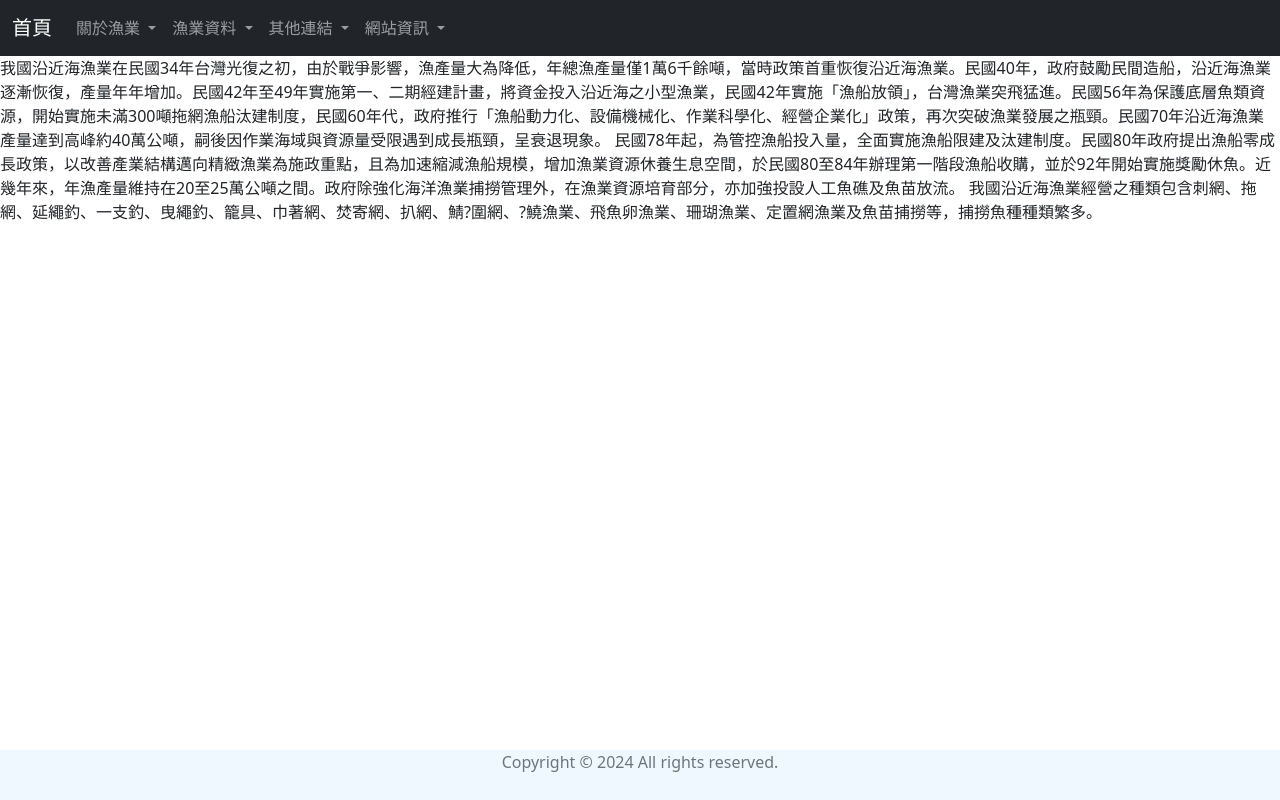
After one commit to UFOTreeboy/side_project_1, a Flask app: page /about/law in a window 1280 px wide. The commit adds this page. Run offline with Flask 3, Linux system fonts and the light colour scheme.

Commit message:
新增更多路由

```diff
--- a/backend/api_factory.py
+++ b/backend/api_factory.py
@@ -7,11 +7,12 @@ def create_app():
     from .cache.cache import cache
     cache.init_app(app)
 
-
+    from backend.map.home import homeday
     from backend.map.map_blueprint import map_blueprint
     from backend.website.website import website
     from backend.map.about import aboutfishery
-    app.register_blueprint(map_blueprint,url_prefix='/')
+    app.register_blueprint(homeday)
+    app.register_blueprint(map_blueprint,url_prefix='/map_blueprint')
     app.register_blueprint(website,url_prefix='/website')
     app.register_blueprint(aboutfishery,url_prefix='/about')
 
--- a/backend/map/about.py
+++ b/backend/map/about.py
@@ -4,6 +4,15 @@ aboutfishery = Blueprint('aboutfishery',__name__,
                 template_folder= 'templates',
                             )
 
-@aboutfishery.route("/")
+@aboutfishery.route("/about",methods=['GET'])
 def about_html():
     return render_template('about/aboutfishery.html')
+
+@aboutfishery.route("/law",methods=['GET'])
+def law_html():
+    return render_template('about/aboutlaw.html')
+
+
+@aboutfishery.route("/dilemma",methods=['GET'])
+def dilemma_html():
+    return render_template('about/aboutdilemma.html')
--- a/backend/map/map_blueprint.py
+++ b/backend/map/map_blueprint.py
@@ -7,7 +7,7 @@ map_blueprint = Blueprint('map',__name__,
                 template_folder= 'templates',
                 static_folder='static')
 
-@map_blueprint.route("/")
+@map_blueprint.route("/",methods=['GET'])
 @cache.cached(timeout=50)
 def fullscreen():
     database_name = 'treeboy'
--- /dev/null
+++ b/backend/map/templates/about/aboutlaw.html
@@ -0,0 +1,14 @@
+{% extends "base.html" %}
+
+
+{% block body %}
+
+<p>
+
+    我國沿近海漁業在民國34年台灣光復之初，由於戰爭影響，漁產量大為降低，年總漁產量僅1萬6千餘噸，當時政策首重恢復沿近海漁業。民國40年，政府鼓勵民間造船，沿近海漁業逐漸恢復，產量年年增加。民國42年至49年實施第一、二期經建計畫，將資金投入沿近海之小型漁業，民國42年實施「漁船放領」，台灣漁業突飛猛進。民國56年為保護底層魚類資源，開始實施未滿300噸拖網漁船汰建制度，民國60年代，政府推行「漁船動力化、設備機械化、作業科學化、經營企業化」政策，再次突破漁業發展之瓶頸。民國70年沿近海漁業產量達到高峰約40萬公噸，嗣後因作業海域與資源量受限遇到成長瓶頸，呈衰退現象。
+
+     民國78年起，為管控漁船投入量，全面實施漁船限建及汰建制度。民國80年政府提出漁船零成長政策，以改善產業結構邁向精緻漁業為施政重點，且為加速縮減漁船規模，增加漁業資源休養生息空間，於民國80至84年辦理第一階段漁船收購，並於92年開始實施獎勵休魚。近幾年來，年漁產量維持在20至25萬公噸之間。政府除強化海洋漁業捕撈管理外，在漁業資源培育部分，亦加強投設人工魚礁及魚苗放流。
+
+     我國沿近海漁業經營之種類包含刺網、拖網、延繩釣、一支釣、曳繩釣、籠具、巾著網、焚寄網、扒網、鯖?圍網、?鱙漁業、飛魚卵漁業、珊瑚漁業、定置網漁業及魚苗捕撈等，捕撈魚種種類繁多。</p>
+
+{% endblock %}
--- a/backend/map/templates/footer.html
+++ b/backend/map/templates/footer.html
@@ -1,4 +1,4 @@
-<footer class="navbar-fixed-bottom">
+<footer>
     <div class="container">
        <p class="text-center text-muted">Copyright © 2024 All rights reserved.</p>
     </div>
--- a/backend/map/templates/header.html
+++ b/backend/map/templates/header.html
@@ -1,7 +1,7 @@
 <header>
   <nav class="navbar navbar-expand-lg navbar-dark bg-dark">
     <div class="container-fluid">
-      <a class="navbar-brand" href="#">首頁</a>
+      <a class="navbar-brand" href="/">首頁</a>
       <button class="navbar-toggler" type="button" data-bs-toggle="collapse" data-bs-target="#navbarNavDarkDropdown" aria-controls="navbarNavDarkDropdown" aria-expanded="false" aria-label="Toggle navigation">
         <span class="navbar-toggler-icon"></span>
       </button>
@@ -12,9 +12,9 @@
               關於漁業
             </a>
             <ul class="dropdown-menu dropdown-menu-dark" aria-labelledby="navbarDarkDropdownMenuLink">
-              <li><a class="dropdown-item" href="#">台灣漁業</a></li>
-              <li><a class="dropdown-item" href="{{ url_for('aboutfishery.about_html') }}">漁業法規</a></li>
-              <li><a class="dropdown-item" href="#">漁業困境</a></li>
+              <li><a class="dropdown-item" href="{{ url_for('aboutfishery.about_html') }}">台灣漁業</a></li>
+              <li><a class="dropdown-item" href="{{ url_for('aboutfishery.law_html') }}">漁業法規</a></li>
+              <li><a class="dropdown-item" href="{{ url_for('aboutfishery.dilemma_html') }}">漁業困境</a></li>
             </ul>
           </li>
         </ul>
@@ -24,7 +24,7 @@
               漁業資料
             </a>
             <ul class="dropdown-menu dropdown-menu-dark" aria-labelledby="navbarDarkDropdownMenuLink">
-              <li><a class="dropdown-item" href="#">台灣漁港地圖</a></li>
+              <li><a class="dropdown-item" href="{{ url_for('map.fullscreen') }}">台灣漁港地圖</a></li>
               <li><a class="dropdown-item" href="#">歷年漁獲量</a></li>
               <li><a class="dropdown-item" href="#">歷年漁業從業人數</a></li>
             </ul>
--- a/backend/static/styles.css
+++ b/backend/static/styles.css
@@ -2,3 +2,12 @@ h1 {
     color: rgb(255, 0, 0);
     text-align: center;
   }
+
+footer {
+    position:fixed;
+    left:0px;
+    bottom:0px;
+    height:50px;
+    width:100%;
+    background: aliceblue;
+ }
```
Also changed, not shown: backend/map/home.py (added, +9 -0 lines), backend/map/templates/about/aboutdilemma.html (added, +8 -0 lines), backend/map/templates/about/aboutfishery.html (+2 -6 lines), backend/map/templates/home/home.html (added, +8 -0 lines), backend/static/dolphin_bandouiruka.png (added).
